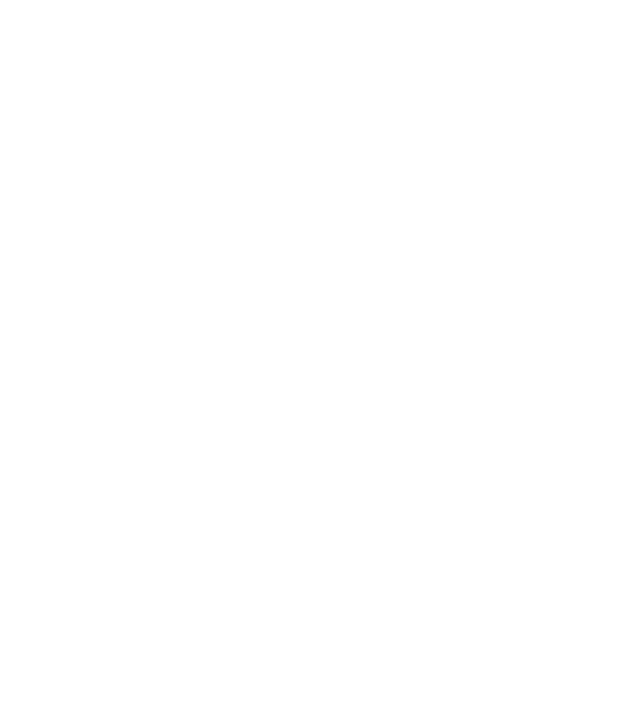
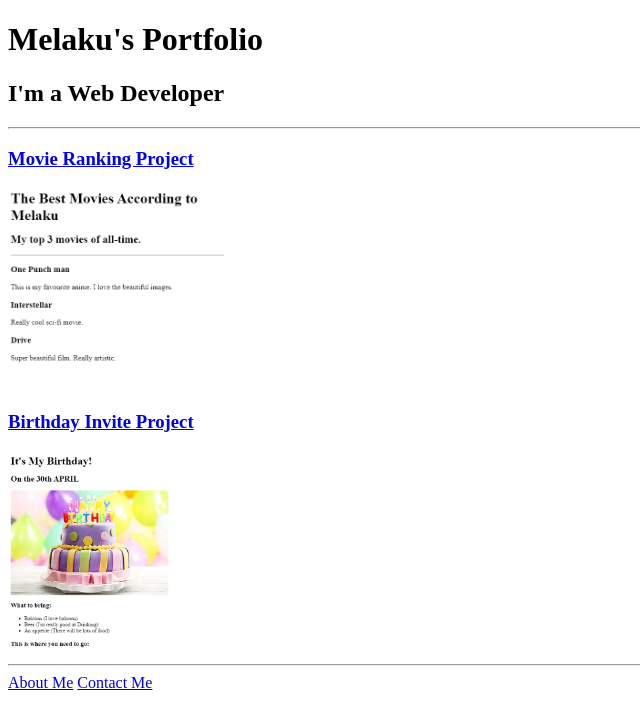
Before and after one commit to MelakuTefera/html-portfolio, a plain HTML site: page index.html in a window 1280 px wide. Shown: the whole page, without its empty margins (0-640 px from the left). Drawn offline with Linux system fonts and the light colour scheme.

Commit message:
Update index.html

```diff
--- a/index.html
+++ b/index.html
@@ -1,15 +1,22 @@
-<!-- TODO 1: Create the HTML Boilerplate -->
+<!DOCTYPE html>
+<html lang="en">
 
-<!-- TODO 2: Add Your previous projects' HTML into the public folder -->
+<head>
+  <meta charset="UTF-8">
+  <title>Melaku's Portfolio</title>
+</head>
 
-<!-- TODO 3: Take screenshots of your project previews and add the images to the images folder -->
+<body>
+  <h1>Melaku's Portfolio</h1>
+  <h2>I'm a Web Developer</h2>
+  <hr />
+  <h3><a href="./public/movie-ranking.html">Movie Ranking Project</a></h3>
+  <img src="./assets/images/movie-ranking.png" height="200" alt="movie ranking project preview"/>
+  <h3><a href="./public/birthday-invite.html">Birthday Invite Project</a></h3>
+  <img src="./assets/images/birthday.png" height="200" alt="birthday invite project preview"/>
+  <hr />
+  <a href="./public/about.html">About Me</a>
+  <a href="./public/contact.html">Contact Me</a>
+</body>
 
-<!-- TODO 4: Add titles/subtitles etc. -->
-
-<!-- TODO 5: Add a link to the project pages -->
-
-<!-- TODO 6: Add images to show the project previews
-HINT for TODO 6: You can use the height attribute set to 200 to make the image smaller:
-https://developer.mozilla.org/en-US/docs/Web/HTML/Element/img#attr-height -->
-
-<!-- TODO 7: Add the Contact Me and About Me page links -->
+</html>
```
